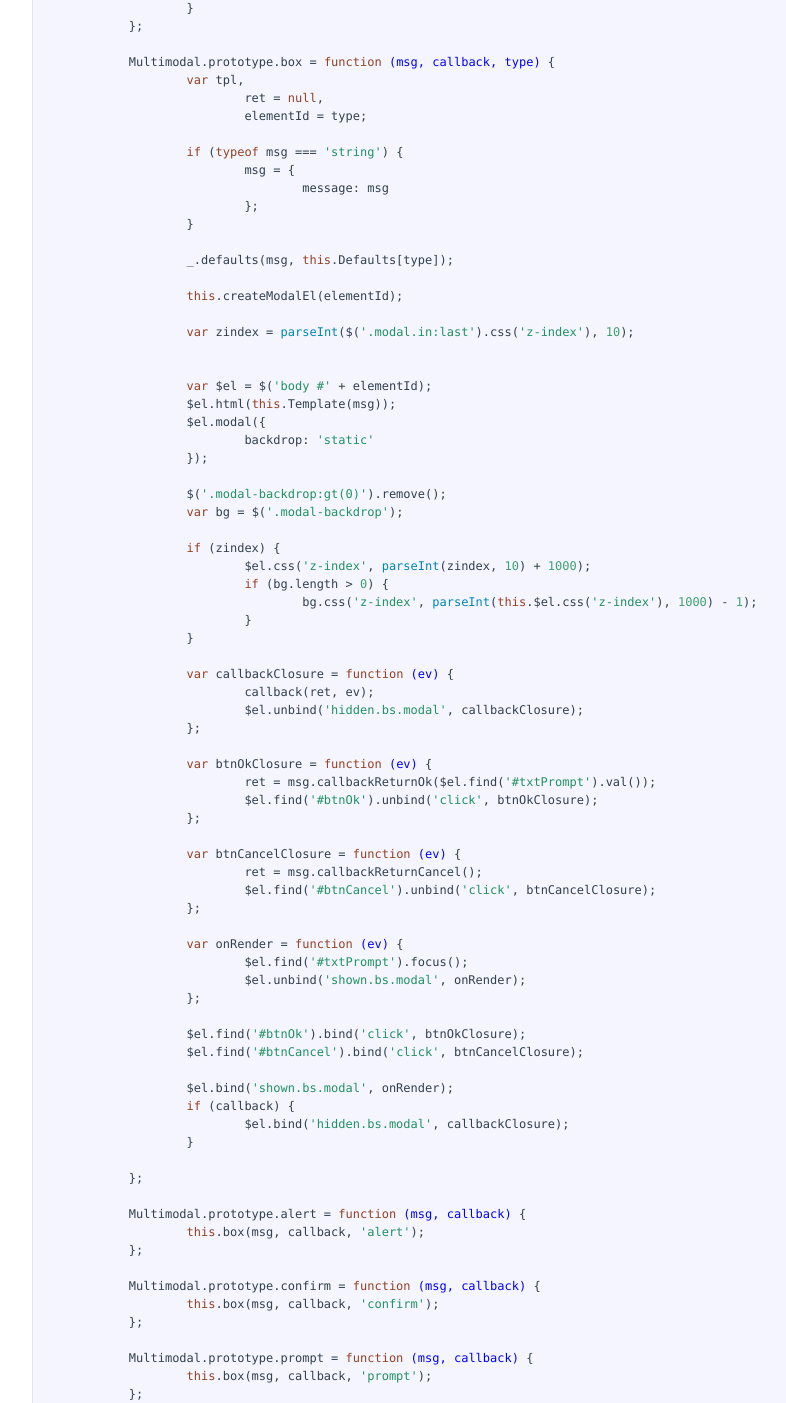
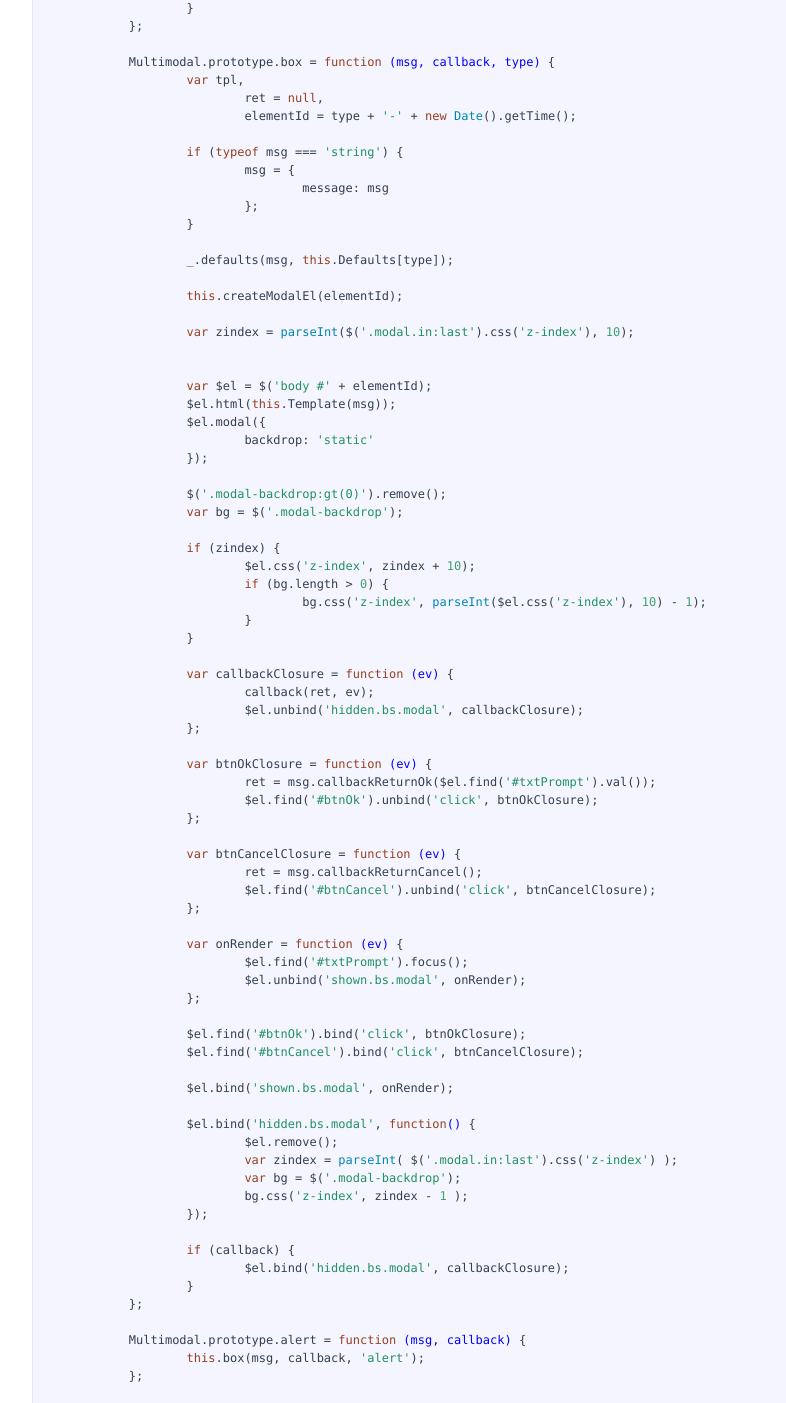
Before and after one commit to tisorocaba/multimodal, a website: page docs/multimodal.html in a window 1280 px wide. Shown: the part 671-2074 px from the top of the page, without its empty margins (493-1279 px from the left). Drawn offline with Linux system fonts and the light colour scheme.

Commit message:
Generating an unique id for modals. Move modal backdrop upper in stack!

```diff
--- a/docs/multimodal.html
+++ b/docs/multimodal.html
@@ -93,7 +93,7 @@ jQuery = $ = <span class="hljs-built_in">require</span>(<span class="hljs-string
 	Multimodal.prototype.box = <span class="hljs-function"><span class="hljs-keyword">function</span> <span class="hljs-params">(msg, callback, type)</span> {</span>
 		<span class="hljs-keyword">var</span> tpl,
 			ret = <span class="hljs-literal">null</span>,
-			elementId = type;
+			elementId = type + <span class="hljs-string">'-'</span> + <span class="hljs-keyword">new</span> <span class="hljs-built_in">Date</span>().getTime();
 
 		<span class="hljs-keyword">if</span> (<span class="hljs-keyword">typeof</span> msg === <span class="hljs-string">'string'</span>) {
 			msg = {
@@ -118,9 +118,9 @@ jQuery = $ = <span class="hljs-built_in">require</span>(<span class="hljs-string
 		<span class="hljs-keyword">var</span> bg = $(<span class="hljs-string">'.modal-backdrop'</span>);
 
 		<span class="hljs-keyword">if</span> (zindex) {
-			$el.css(<span class="hljs-string">'z-index'</span>, <span class="hljs-built_in">parseInt</span>(zindex, <span class="hljs-number">10</span>) + <span class="hljs-number">1000</span>);
+			$el.css(<span class="hljs-string">'z-index'</span>, zindex + <span class="hljs-number">10</span>);
 			<span class="hljs-keyword">if</span> (bg.length &gt; <span class="hljs-number">0</span>) {
-				bg.css(<span class="hljs-string">'z-index'</span>, <span class="hljs-built_in">parseInt</span>(<span class="hljs-keyword">this</span>.$el.css(<span class="hljs-string">'z-index'</span>), <span class="hljs-number">1000</span>) - <span class="hljs-number">1</span>);
+				bg.css(<span class="hljs-string">'z-index'</span>, <span class="hljs-built_in">parseInt</span>($el.css(<span class="hljs-string">'z-index'</span>), <span class="hljs-number">10</span>) - <span class="hljs-number">1</span>);
 			}
 		}
 
@@ -148,10 +148,17 @@ jQuery = $ = <span class="hljs-built_in">require</span>(<span class="hljs-string
 		$el.find(<span class="hljs-string">'#btnCancel'</span>).bind(<span class="hljs-string">'click'</span>, btnCancelClosure);
 
 		$el.bind(<span class="hljs-string">'shown.bs.modal'</span>, onRender);
+
+		$el.bind(<span class="hljs-string">'hidden.bs.modal'</span>, <span class="hljs-function"><span class="hljs-keyword">function</span><span class="hljs-params">()</span> {</span>
+			$el.remove();
+			<span class="hljs-keyword">var</span> zindex = <span class="hljs-built_in">parseInt</span>( $(<span class="hljs-string">'.modal.in:last'</span>).css(<span class="hljs-string">'z-index'</span>) );
+			<span class="hljs-keyword">var</span> bg = $(<span class="hljs-string">'.modal-backdrop'</span>);
+			bg.css(<span class="hljs-string">'z-index'</span>, zindex - <span class="hljs-number">1</span> );
+		});
+
 		<span class="hljs-keyword">if</span> (callback) {
 			$el.bind(<span class="hljs-string">'hidden.bs.modal'</span>, callbackClosure);
 		}
-
 	};
 
 	Multimodal.prototype.alert = <span class="hljs-function"><span class="hljs-keyword">function</span> <span class="hljs-params">(msg, callback)</span> {</span>
--- a/package.json
+++ b/package.json
@@ -1,6 +1,6 @@
 {
   "name": "multimodal",
-  "version": "1.0.1",
+  "version": "1.0.2",
   "description": "Component description goes here",
   "private": true,
   "devDependencies": {
```
Also changed, not shown: src/multimodal.js (+11 -4 lines), dist/multimodal.js, dist/multimodal.min.js.
